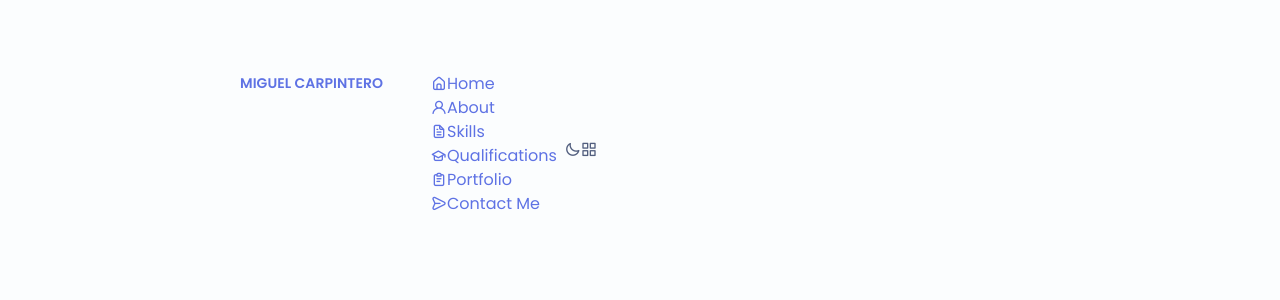
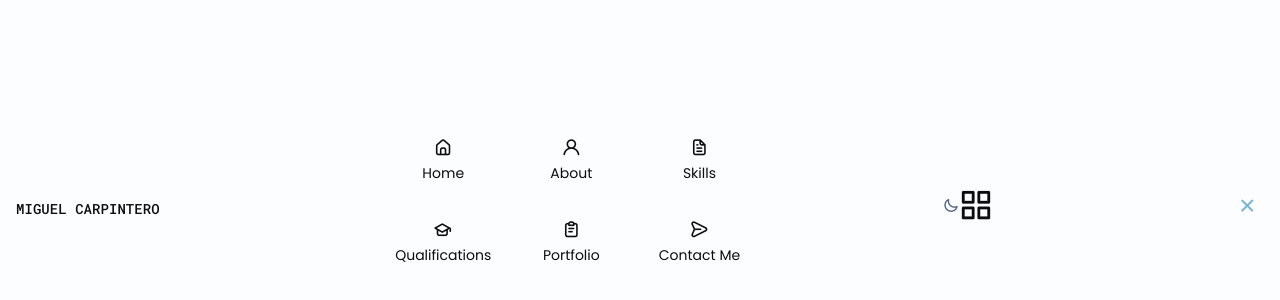
Before and after one commit to elcarpins/miguelCarpinteroPersonalWebsite, a plain HTML site: page index.html in a window 1280 px wide. Shown: the part 568-868 px from the top of the page. Drawn offline with nearby package versions, Linux system fonts and the light colour scheme.

Commit message:
files list completed

```diff
--- a/css/style.css
+++ b/css/style.css
@@ -206,3 +206,104 @@ img{
     z-index: var(--z-fixed);
     background-color: var(--body-color);
 }
+
+/* ================= NAV STYLING ================== */
+
+.nav{
+    /* max-width: 968px; */
+    height: var(--header-height);
+    display: flex;
+    justify-content: space-between;
+    align-items: center;
+    margin-left: 0;
+}
+
+.nav__logo,
+.nav__toggle{
+    color: var(--title-color);
+    font-weight: var(--font-medium);
+}
+
+.nav__logo:hover{
+    color: var(--first-color);
+}
+
+.nav__toggle{
+    font-size: var(--h3-font-size);
+    cursor: pointer;
+    margin-right: 2rem;
+}
+
+.nav__toggle:hover{
+    color: var(--first-color);
+}
+
+.navbar-brand{
+    font-family: var(--robotomono-font);
+}
+
+@media screen and (max-width: 768px) {
+    .nav__menu{
+        position: fixed;
+        bottom: -100%;
+        right: 0;
+        left: 0;
+        width: 100%;
+        background-color: var(--body-color);
+        padding: 2rem 1.5rem 4rem;
+        box-shadow: 0 -1px 4px rgba(0, 0, 0, 0.15);
+        border-radius: 1.5rem 1.5rem 0 0;
+        transition: .5s;
+    }
+
+}
+
+.nav__list{
+    grid-template-columns: repeat(3, 1fr);
+    gap: 2rem;
+}
+
+.nav__link{
+    display: flex;
+    flex-direction: column;
+    align-items: center;
+    font-size: var(--small-font-size);
+    color: var(--title-color);
+    font-weight: var(--font-medium);
+}
+
+.nav__link:hover{
+    color: var(--first-color);
+}
+
+.nav__icon{
+    font-size: 1.2rem;
+}
+
+.nav__close{
+    position: absolute;
+    right: 1.3rem;
+    bottom: .5rem;
+    font-size: 1.5rem;
+    cursor: pointer;
+    color: var(--first-color);
+}
+
+.nav__close:hover{
+    color: var(--first-color-alt);
+}
+
+/* SHOW MENU */
+.show-menu{
+    bottom: 0;
+}
+
+/* Active link */
+.active-link{
+    color: var(--first-color);
+}
+
+/* Change background header */
+.scroll-header{
+    box-shadow: 0 -1px 4px rgba(0, 0, 0, 0.15);
+}
--- a/index.html
+++ b/index.html
@@ -73,6 +73,7 @@
                 </a>
               </li>
             </ul>
+            <i class="uil uil-times nav__close" id="nav-close"></i>
           </div>
 
           <div class="nav__btns">
--- a/js/script.js
+++ b/js/script.js
@@ -0,0 +1,8 @@
+//===================================== DARK THEME =========================
+const themeButton = document.getElementById('theme-button')
+const darkTheme = 'dark-theme'
+const iconTheme = 'uil-sun'
+
+// PREVEIOSLY SELECTED TOPIC (checking from local storage)
+const selectedTheme = localStorage.getItem('selected-theme')
+const selectedIcon = localStorage.getItem('selected-icon')
```
